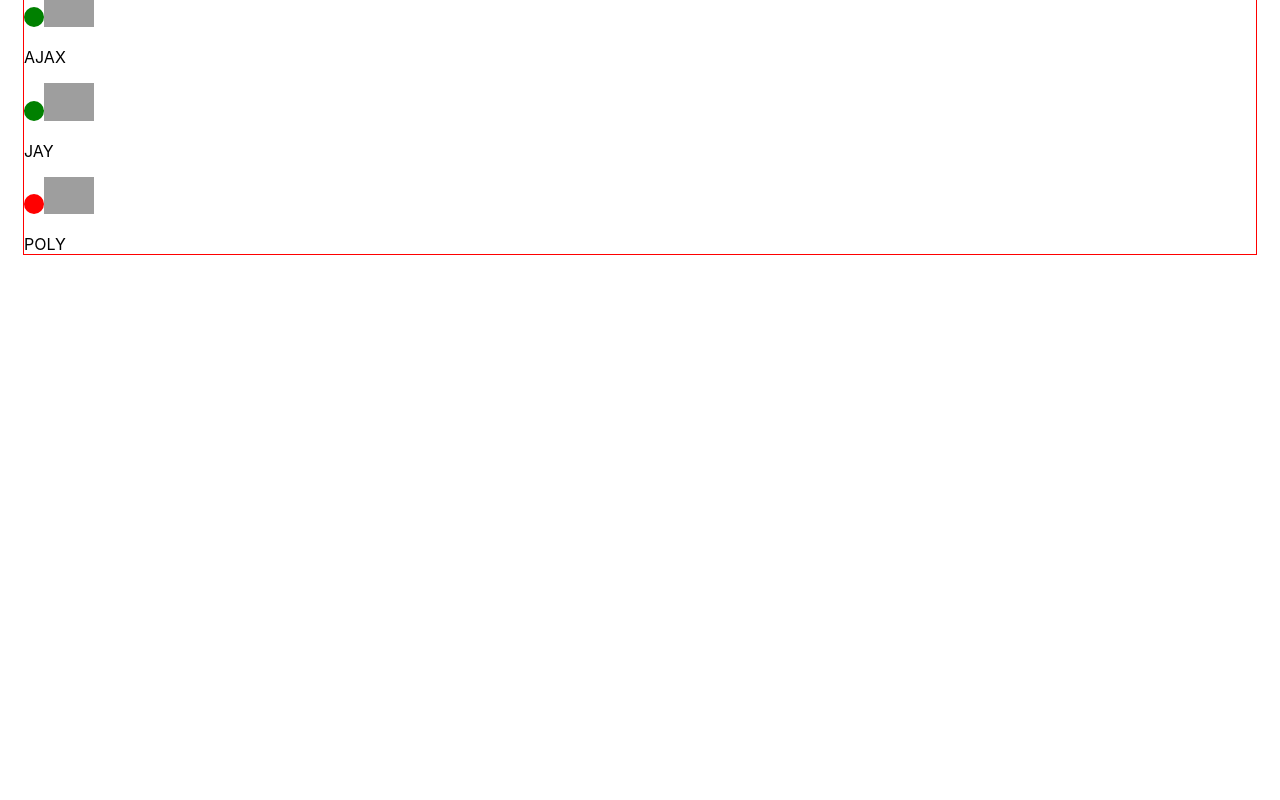
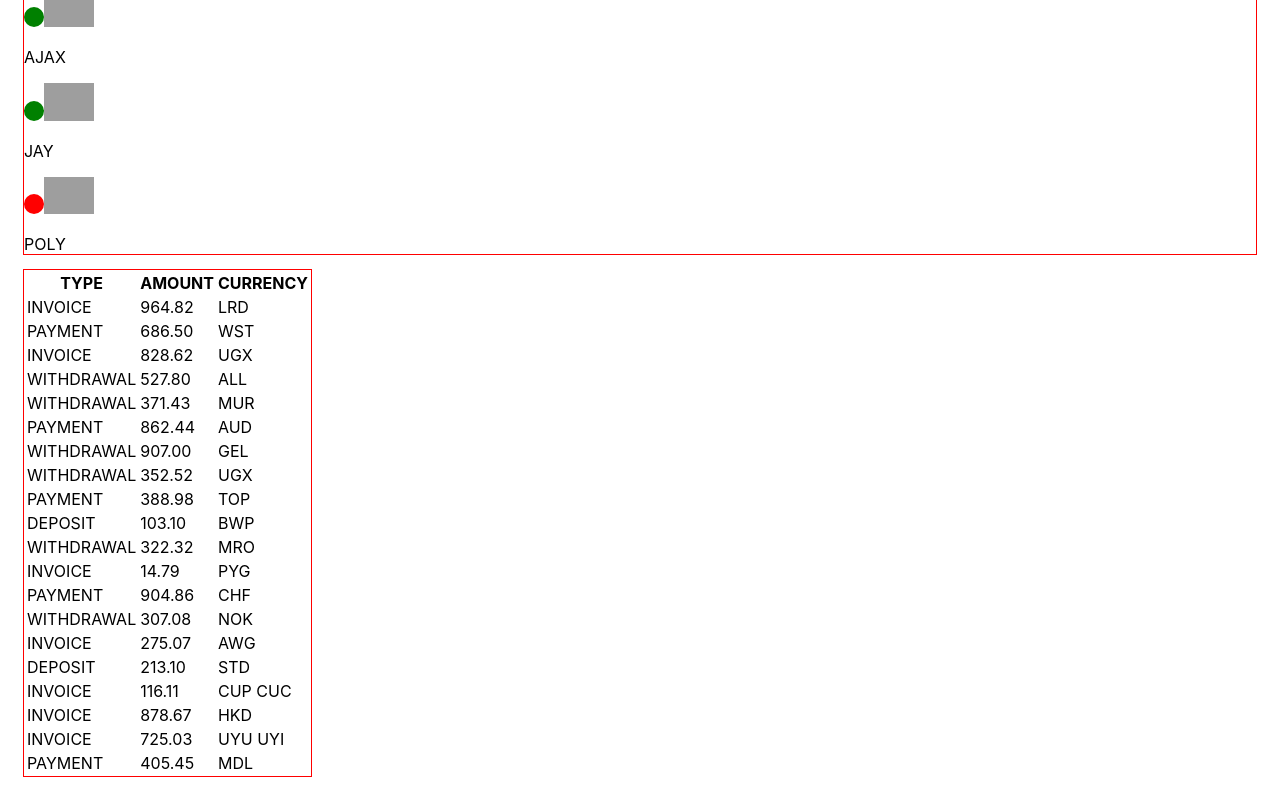
Before and after one commit to Valentin181988/goit-react-hw-01-components, a React (Create React App) app: page / in a window 1280 px wide. Shown: the part 653-1453 px from the top of the page. Before the commit the page ends 947 px from the top, so only its background shows below. Built offline with nearby package versions, Linux system fonts and the light colour scheme; grey boxes are pictures that could not be loaded.

Commit message:
Components props

```diff
--- a/package.json
+++ b/package.json
@@ -8,6 +8,7 @@
     "@testing-library/jest-dom": "^5.16.1",
     "@testing-library/react": "^12.1.2",
     "@testing-library/user-event": "^13.5.0",
+    "prop-types": "^15.8.0",
     "react": "^17.0.2",
     "react-dom": "^17.0.2",
     "react-scripts": "5.0.0",
--- a/src/App.js
+++ b/src/App.js
@@ -2,9 +2,12 @@ import { Container } from './App.styled';
 import { SocialProfile } from './components/social-profile/SocialProfile';
 import { Statistics } from './components/statistics/StatisticsSection';
 import { FriendsList } from './components/friend-list/FriendsList';
+import { TransactionHistory } from './components/transaction-history/TransactionHistory';
+
 import user from './components/social-profile/user.json';
 import data from './components/statistics/data.json';
 import friends from './components/friend-list/friends.json';
+import transactions from './components/transaction-history/transactions.json'
 
 export const App = () => {
   return (
@@ -12,6 +15,7 @@ export const App = () => {
       <SocialProfile user={user}/>
       <Statistics title="Upload stats" stats={data}/>
       <FriendsList friends={friends}/>
+      <TransactionHistory items={transactions}/>
     </Container>
   );
 }
--- a/src/components/social-profile/SocialProfile.jsx
+++ b/src/components/social-profile/SocialProfile.jsx
@@ -1,37 +1,48 @@
+import PropTypes from 'prop-types';
 import { Card, Info, Wrapper, UserImg, StatsList, StatsItem, StatsInfo } from './SocialProfile.styled'
 import { theme } from '../../constants/Theme';
 
 
-export const SocialProfile = ({user}) => {
+export const SocialProfile = ({user: {avatar, username, tag, location, stats}}) => {
    return(
     <Card>
         <Wrapper>
-            <UserImg src={user.avatar}/>
+            <UserImg src={avatar}/>
                 <Info>
-                  {user.username}
+                  {username}
                 </Info>
                 <Info>
-                  {user.tag}
+                  {tag}
                 </Info>
                 <Info>
-                  {user.location}
+                  {location}
                 </Info>
         </Wrapper>
 
         <StatsList>
             <StatsItem>
                 <StatsInfo>Followers</StatsInfo>
-                <StatsInfo>{user.stats.followers}</StatsInfo>
+                <StatsInfo>{stats.followers}</StatsInfo>
             </StatsItem>
             <StatsItem>
                 <StatsInfo>Views</StatsInfo>
-                <StatsInfo>{user.stats.views}</StatsInfo>
+                <StatsInfo>{stats.views}</StatsInfo>
             </StatsItem>
             <StatsItem>
                 <StatsInfo>Likes</StatsInfo>
-                <StatsInfo>{user.stats.likes}</StatsInfo>
+                <StatsInfo>{stats.likes}</StatsInfo>
             </StatsItem>
         </StatsList>
   </Card>
    );
 };
+
+SocialProfile.propTypes = {
+  user: PropTypes.shape({
+    username: PropTypes.string,
+    avatar: PropTypes.string,
+    tag: PropTypes.string,
+    location: PropTypes.string,
+    stats: PropTypes.object,
+  })
+}
--- /dev/null
+++ b/src/components/transaction-history/TransactionHistory.jsx
@@ -0,0 +1,21 @@
+import { Table, TableTitle } from "./TransactionHistory.styled";
+import { TransactionItem } from "./TransactionItem";
+
+export const TransactionHistory = (props) => {
+    return(
+        <Table>
+            <thead>
+                <tr>
+                    <TableTitle>Type</TableTitle>
+                    <TableTitle>Amount</TableTitle>
+                    <TableTitle>Currency</TableTitle>
+                </tr>
+            </thead>
+            <tbody>
+                {props.items.map(trItem => (
+                    <TransactionItem key={trItem.id} trItem={trItem}/>
+                ))}
+            </tbody>
+        </Table>
+    );
+}
--- /dev/null
+++ b/src/components/transaction-history/TransactionHistory.styled.jsx
@@ -0,0 +1,9 @@
+import styled from '@emotion/styled';
+
+export const Table = styled.table`
+   outline: 1px solid red;
+`;
+
+export const TableTitle = styled.th`
+   text-transform: uppercase;
+`;
--- /dev/null
+++ b/src/components/transaction-history/TransactionItem.jsx
@@ -0,0 +1,21 @@
+import PropTypes from 'prop-types';
+import { TableItem } from './TransactionItem.styled';
+
+export const TransactionItem = ({trItem:{id, type, amount, currency}}) => {
+    return(
+        <tr>
+            <TableItem>{type}</TableItem>
+            <TableItem>{amount}</TableItem>
+            <TableItem>{currency}</TableItem>
+        </tr>
+    );
+}
+
+TransactionItem.propTypes = {
+    trItem: PropTypes.shape({
+      id: PropTypes.string,
+      type: PropTypes.string,
+      amount: PropTypes.string,
+      currency: PropTypes.string,
+    })
+}
--- /dev/null
+++ b/src/components/transaction-history/TransactionItem.styled.jsx
@@ -0,0 +1,5 @@
+import styled from '@emotion/styled';
+
+export const TableItem = styled.td`
+   text-transform: uppercase;
+`;
```
Also changed, not shown: src/components/friend-list/FriendsItem.jsx (+11 -2 lines), src/components/statistics/StatsItem.jsx (+10 -1 lines).
